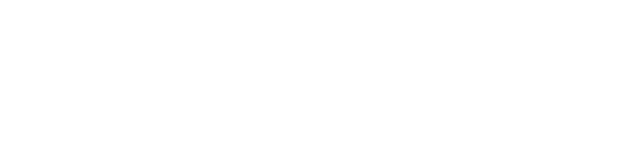
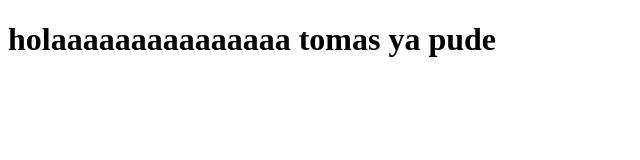
Before and after one commit to juanmorenaso15/nuevoProyecto, a plain HTML site: page index.html in a window 1280 px wide. Shown: the whole page, without its empty margins (0-640 px from the left). Drawn offline with Linux system fonts and the light colour scheme.

Commit message:
Descripción del cambio

```diff
--- a/index.html
+++ b/index.html
@@ -10,6 +10,7 @@
 git config --global user.name "juanmorenaso15"
 git config --global user.email "juanjosemorenobenavides207@gmail.com" -->
 
+<h1>holaaaaaaaaaaaaaaa tomas ya pude</h1>
 
 </body>
 </html>
```
